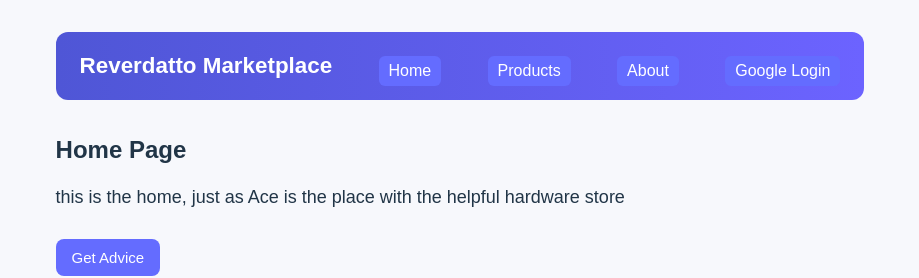
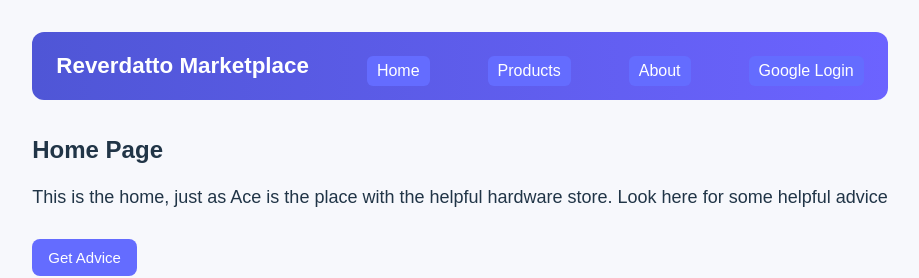
Before and after one commit to canyon-crest/react-app-victor-rrev, a React (Vite) app: page / in a window 1280 px wide. Shown: the top 278 px of the page, without its empty margins (180-1099 px from the left). Built offline with nearby package versions, Linux system fonts and the light colour scheme; no server answers; the database is empty.

Commit message:
home fix

```diff
--- a/src/Home.jsx
+++ b/src/Home.jsx
@@ -18,7 +18,7 @@ function Home() {
     <div>
       <h2>Home Page</h2>
 
-      <p>this is the home, just as Ace is the place with the helpful hardware store</p>
+      <p>This is the home, just as Ace is the place with the helpful hardware store. Look here for some helpful advice</p>
 
       <button onClick={fetchAdvice}>Get Advice</button>
       {advice && <p>Advice: {advice}</p>}
```
